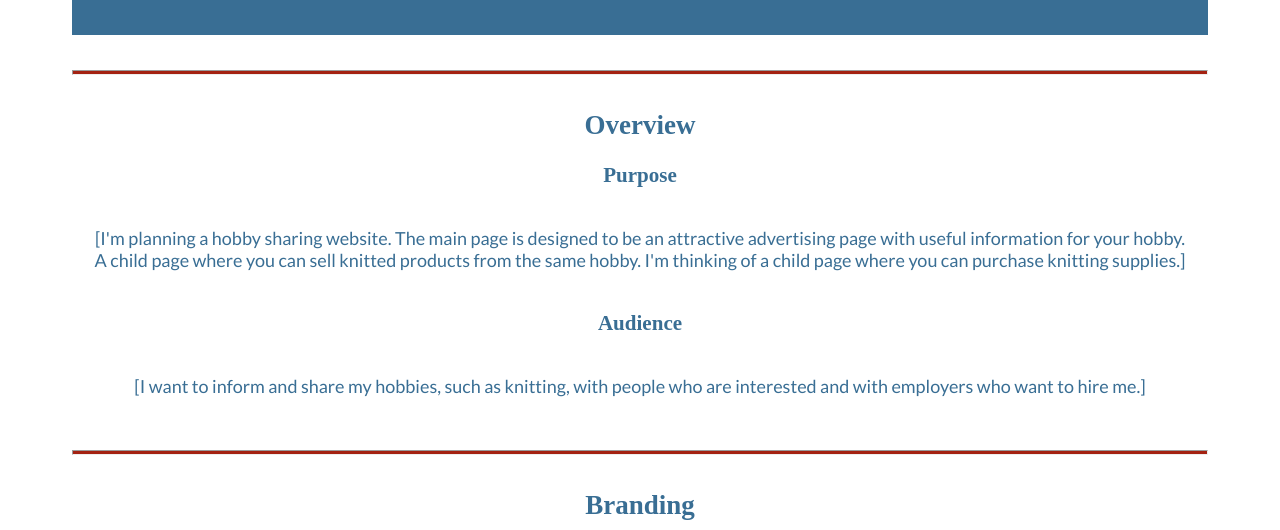
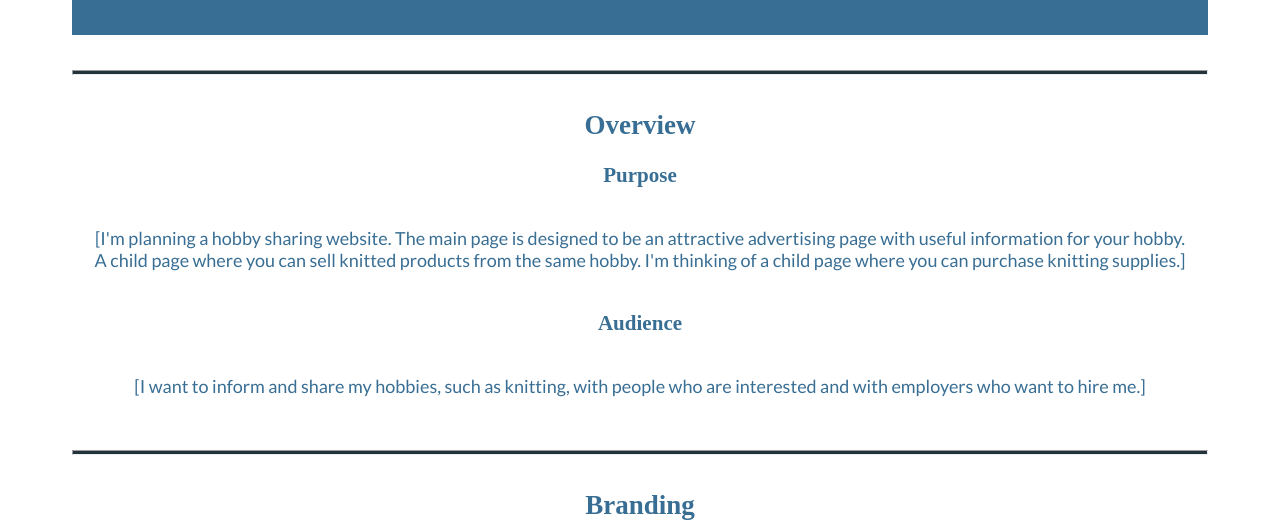
Before and after one commit to myJeeyoungM78/wdd130, a plain HTML site: page personal-folder/site-plan.html in a window 1280 px wide. Shown: the part 270-800 px from the top of the page. Drawn offline with Linux system fonts and the light colour scheme; files whose address does not match are found by name; a web font is replaced by a local one.

Commit message:
personal site plan

```diff
--- a/myhobby-string/styles/site-plan.css
+++ b/personal-folder/styles/site-plan.css
@@ -5,9 +5,9 @@ Fonts are separated by a | */
 
 :root {
   /* change the values below to your colors from your palette */
-  --primary-color: #396E94   ;
-  --secondary-color: #E7C24F ;
-  --accent1-color: #A42212;
+  --primary-color: #5e503f  ;
+  --secondary-color: #c6ac8f ;
+  --accent1-color: #22333b;
   --accent2-color: white;
 
   /* change the values below to your chosen font(s) */
```
Also changed, not shown: personal-folder/image/MyHobby-logos/MyHobby-logos.jpeg (renamed from myhobby-string/image/MyHobby-logos/MyHobby-logos.jpeg), personal-folder/image/MyHobby-logos/MyHobby-logos_black.png (renamed from myhobby-string/image/MyHobby-logos/MyHobby-logos_black.png), personal-folder/image/MyHobby-logos/MyHobby-logos_transparent.png (renamed from myhobby-string/image/MyHobby-logos/MyHobby-logos_transparent.png), personal-folder/image/MyHobby-logos/MyHobby-logos_white.png (renamed from myhobby-string/image/MyHobby-logos/MyHobby-logos_white.png), personal-folder/image/MyHobby-logos/logo_info.txt (renamed from myhobby-string/image/MyHobby-logos/logo_info.txt), personal-folder/site-plan.html (renamed from myhobby-string/site-plan.html).
